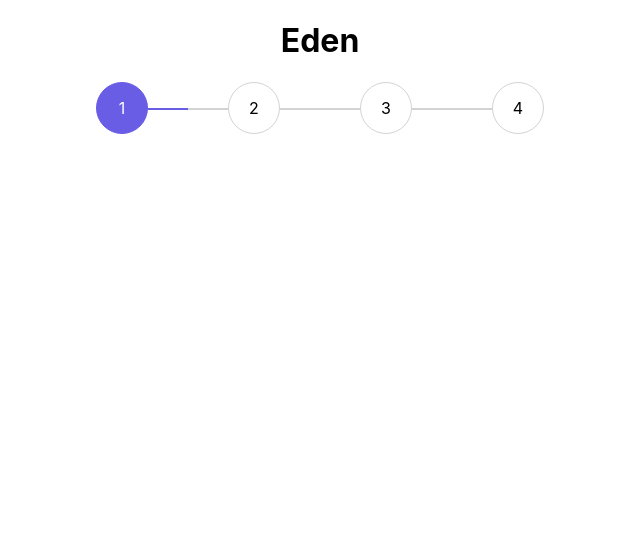
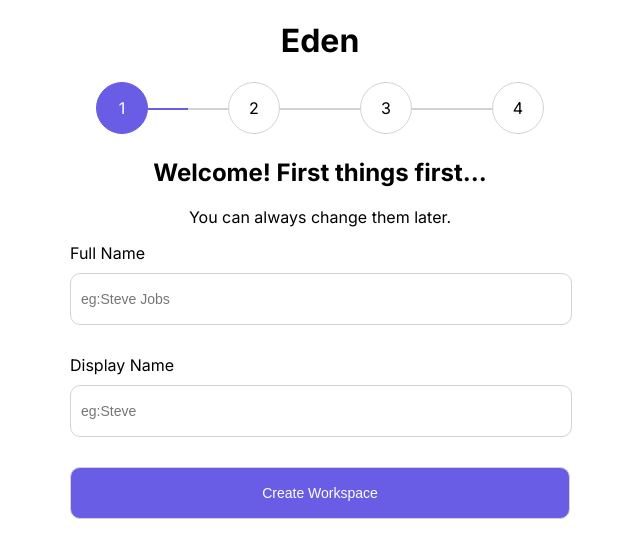
Before and after one commit to vishnurk6247/onboarding-app, a React (Create React App) app: page / in a window 1280 px wide. Shown: the top 558 px of the page, without its empty margins (320-960 px from the left). Built offline with nearby package versions, Linux system fonts and the light colour scheme.

Commit message:
Create pages and add basic functionality

```diff
--- a/public/index.html
+++ b/public/index.html
@@ -10,6 +10,12 @@
       content="Web site created using create-react-app"
     />
     <link rel="apple-touch-icon" href="%PUBLIC_URL%/logo192.png" />
+    <link rel="preconnect" href="https://fonts.googleapis.com" />
+    <link rel="preconnect" href="https://fonts.gstatic.com" crossorigin />
+    <link
+      href="https://fonts.googleapis.com/css2?family=Inter:wght@400;700&display=swap"
+      rel="stylesheet"
+    />
     <!--
       manifest.json provides metadata used when your web app is installed on a
       user's mobile device or desktop. See https://developers.google.com/web/fundamentals/web-app-manifest/
@@ -24,7 +30,7 @@
       work correctly both with client-side routing and a non-root public URL.
       Learn how to configure a non-root public URL by running `npm run build`.
     -->
-    <title>React App</title>
+    <title>Onboarding App</title>
   </head>
   <body>
     <noscript>You need to enable JavaScript to run this app.</noscript>
--- /dev/null
+++ b/src/components/FormInput.jsx
@@ -0,0 +1,26 @@
+import React from "react";
+
+const FormInput = ({ type, label, name, placeholder }) => {
+  return (
+    <div className="form-element">
+      <label className="form-item-label" htmlFor={name}>
+        {label}
+      </label>
+      {(() => {
+        switch (type) {
+          case "text":
+            return (
+              <input type="text" name="" id="" placeholder={placeholder} />
+            );
+          //Add other types of inputs here
+          default:
+            return (
+              <input type="text" name="" id="" placeholder={placeholder} />
+            );
+        }
+      })()}
+    </div>
+  );
+};
+
+export default FormInput;
--- /dev/null
+++ b/src/components/PlanCard.jsx
@@ -0,0 +1,15 @@
+import React from "react";
+
+const PlanCard = ({ icon, cardTitle, cardContent }) => {
+  return (
+    <>
+      <div className="plan-card">
+        <div className="plan-icon-holder"></div>
+        <h4>{cardTitle}</h4>
+        <p>{cardContent}</p>
+      </div>
+    </>
+  );
+};
+
+export default PlanCard;
--- a/src/index.css
+++ b/src/index.css
@@ -1,8 +1,6 @@
 body {
   margin: 0;
-  font-family: -apple-system, BlinkMacSystemFont, 'Segoe UI', 'Roboto', 'Oxygen',
-    'Ubuntu', 'Cantarell', 'Fira Sans', 'Droid Sans', 'Helvetica Neue',
-    sans-serif;
+  font-family: 'Inter', sans-serif;
   -webkit-font-smoothing: antialiased;
   -moz-osx-font-smoothing: grayscale;
 }
--- /dev/null
+++ b/src/pages/onboarding/BasicInfo.jsx
@@ -0,0 +1,34 @@
+import React from "react";
+import FormInput from "../../components/FormInput";
+
+const BasicInfo = ({ setCurrentPage }) => {
+  const submitForm = (e) => {
+    e.preventDefault();
+    setCurrentPage((prev) => prev + 1);
+  };
+  return (
+    <>
+      <h2 className="text-center">Welcome! First things first...</h2>
+      <p className="text-center">You can always change them later.</p>
+      <form>
+        <FormInput
+          type="text"
+          name="fullName"
+          label="Full Name"
+          placeholder="eg:Steve Jobs"
+        />
+        <FormInput
+          type="text"
+          name="displayName"
+          label="Display Name"
+          placeholder="eg:Steve"
+        />
+        <button type="submit" onClick={submitForm}>
+          Create Workspace
+        </button>
+      </form>
+    </>
+  );
+};
+
+export default BasicInfo;
--- /dev/null
+++ b/src/pages/onboarding/Completed.jsx
@@ -0,0 +1,16 @@
+import React from "react";
+
+const Completed = () => {
+  return (
+    <>
+      <h2 className="text-center">Congratulations, Eren!</h2>
+      <p className="text-center">
+        You have completed onboarding, you can start using Eden!
+      </p>
+
+      <button>Launch Eden</button>
+    </>
+  );
+};
+
+export default Completed;
--- /dev/null
+++ b/src/pages/onboarding/PlanInfo.jsx
@@ -0,0 +1,29 @@
+import React from "react";
+import PlanCard from "../../components/PlanCard";
+
+const PlanInfo = ({ setCurrentPage }) => {
+  const submitPlan = () => {
+    setCurrentPage((prev) => prev + 1);
+  };
+  return (
+    <>
+      <h2 className="text-center">How are you planning to use Eden?</h2>
+      <p className="text-center">
+        We'll streamline your setup experience accordingly.
+      </p>
+      <div className="plan-cards-container">
+        <PlanCard
+          cardTitle="For myself"
+          cardContent="Write better. Think more clearly. Stay organized."
+        />
+        <PlanCard
+          cardTitle="With my team"
+          cardContent="Wikis, docs, tasks & projects, all in one place."
+        />
+      </div>
+      <button onClick={submitPlan}>Create Workspace</button>
+    </>
+  );
+};
+
+export default PlanInfo;
--- /dev/null
+++ b/src/pages/onboarding/WorkspaceInfo.jsx
@@ -0,0 +1,36 @@
+import React from "react";
+import FormInput from "../../components/FormInput";
+
+const WorkSpaceInfo = ({ setCurrentPage }) => {
+  const submitForm = (e) => {
+    e.preventDefault();
+    setCurrentPage((prev) => prev + 1);
+  };
+  return (
+    <>
+      <h2 className="text-center">Let's set up a home for all your work</h2>
+      <p className="text-center">
+        You can always create another workspace later.
+      </p>
+      <form>
+        <FormInput
+          type="text"
+          name="workspaceName"
+          label="Workspace Name"
+          placeholder="eg:Eden"
+        />
+        <FormInput
+          type="text"
+          name="workspaceUrl"
+          label="Workspace URL"
+          placeholder="eg:Steve"
+        />
+        <button type="submit" onClick={submitForm}>
+          Create Workspace
+        </button>
+      </form>
+    </>
+  );
+};
+
+export default WorkSpaceInfo;
--- a/src/pages/onboarding/index.jsx
+++ b/src/pages/onboarding/index.jsx
@@ -1,13 +1,22 @@
-import React from "react";
+import React, { useState } from "react";
 import "../../styles/onboarding.css";
 import Steps from "../../components/Steps";
+import BasicInfo from "./BasicInfo";
+import WorkSpaceInfo from "./WorkspaceInfo";
+import PlanInfo from "./PlanInfo";
+import Completed from "./Completed";
 
 const Onboarding = () => {
+  const [currentPage, setCurrentPage] = useState(1);
   return (
     <>
       <div className="onboarding-container margin-auto">
         <h1 className="text-center">Eden</h1>
-        <Steps length={4} current={1} />
+        <Steps length={4} current={currentPage} />
+        {currentPage === 1 && <BasicInfo setCurrentPage={setCurrentPage} />}
+        {currentPage === 2 && <WorkSpaceInfo setCurrentPage={setCurrentPage} />}
+        {currentPage === 3 && <PlanInfo setCurrentPage={setCurrentPage} />}
+        {currentPage === 4 && <Completed />}
       </div>
     </>
   );
--- a/src/styles/components.css
+++ b/src/styles/components.css
@@ -2,6 +2,7 @@
     display: inline-flex;
     flex-wrap: wrap;
     gap: 20px 80px;
+    overflow: hidden;
 }
 
 .steps-progress {
@@ -34,3 +35,11 @@
 .current::after {
     background: linear-gradient(to right, var(--primary-color) 50%, lightgray 50%) !important;
 }
+
+.plan-card {
+    height: 150px;
+    width: 150px;
+    padding: 20px;
+    border-radius: 10px;
+    border: 1px solid lightgray;
+}
--- a/src/styles/global-styles.css
+++ b/src/styles/global-styles.css
@@ -1,5 +1,65 @@
 :root {
     --primary-color: #695ce5;
+    --primary-color-fade: #7568e6;
+    --text-secondary-color: rgb(151, 151, 151);
+}
+
+::-moz-selection {
+    color: #fff;
+    background: var(--primary-color);
+}
+
+::selection {
+    color: #fff;
+    background: var(--primary-color);
+}
+
+input[type="text"],
+textarea {
+    height: 40px;
+    width: calc(100% - 20px);
+    padding: 5px 10px;
+    font-size: 0.875rem;
+    border: 1px solid lightgrey;
+    border-radius: 10px;
+    transition: all 0.30s ease-in-out;
+}
+
+input[type="text"]:focus,
+textarea:focus {
+    box-shadow: 0 0 5px var(--primary-color);
+    border: 1px solid var(--primary-color);
+}
+
+input:focus-visible {
+    outline-style: none;
+}
+
+button {
+    height: 52px;
+    width: 100%;
+    font-size: 0.875rem;
+    border: 1px solid lightgrey;
+    border-radius: 10px;
+    cursor: pointer;
+    color: #fff;
+    background-color: var(--primary-color);
+}
+
+button:hover,
+button:active,
+button:focus {
+    background-color: var(--primary-color-fade);
+
+}
+
+form .form-element:not(:last-child) {
+    margin-bottom: 30px;
+}
+
+.form-item-label {
+    display: inline-block;
+    margin-bottom: 10px;
 }
 
 .app-container {
@@ -45,3 +105,7 @@
     left: 50%;
     transform: translate(-50%, -50%);
 }
+
+.text-bold {
+    font-weight: 700;
+}
--- a/src/styles/onboarding.css
+++ b/src/styles/onboarding.css
@@ -2,3 +2,8 @@
     height: 100%;
     width: 500px;
 }
+
+.plan-cards-container {
+    display: flex;
+    justify-content: space-between;
+}
```
